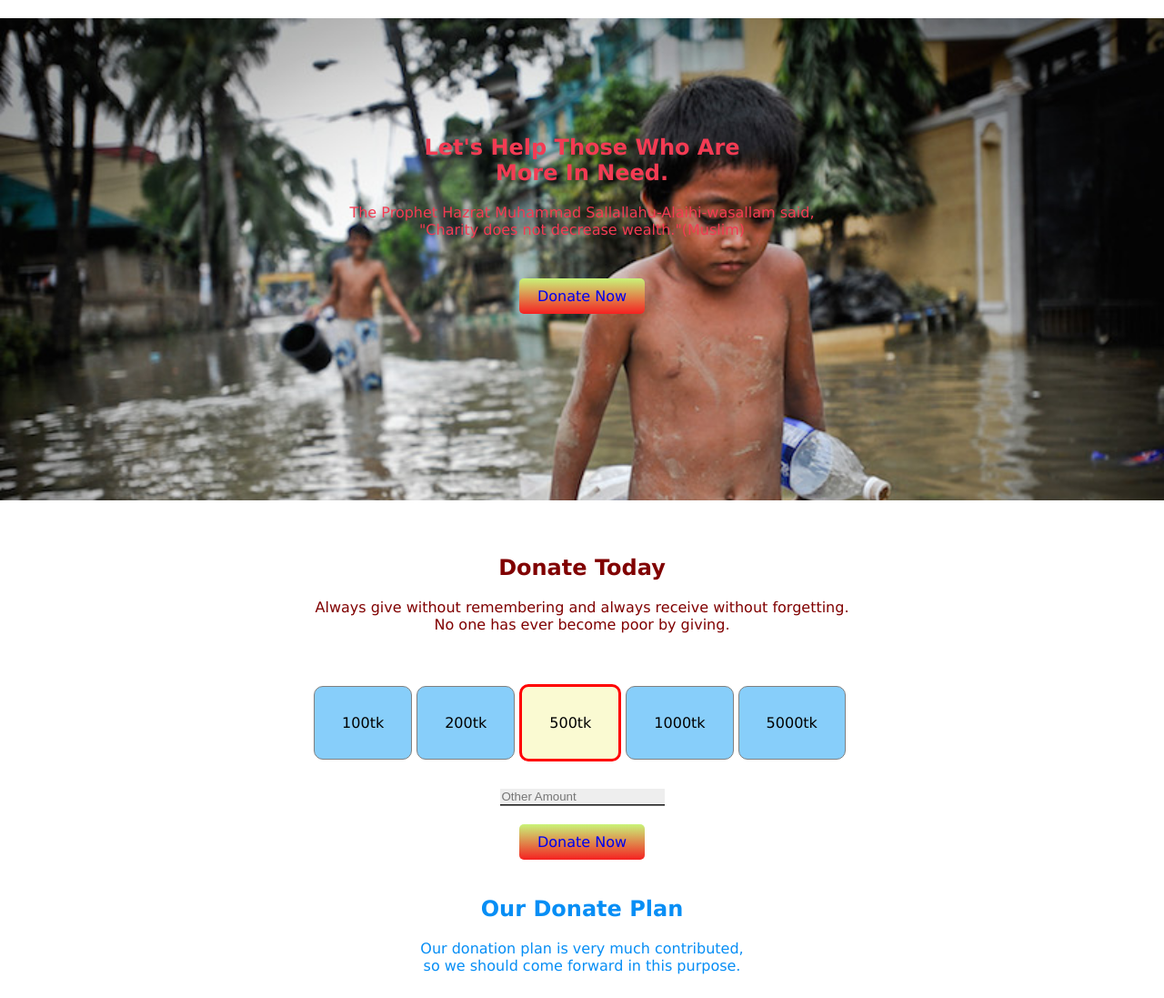
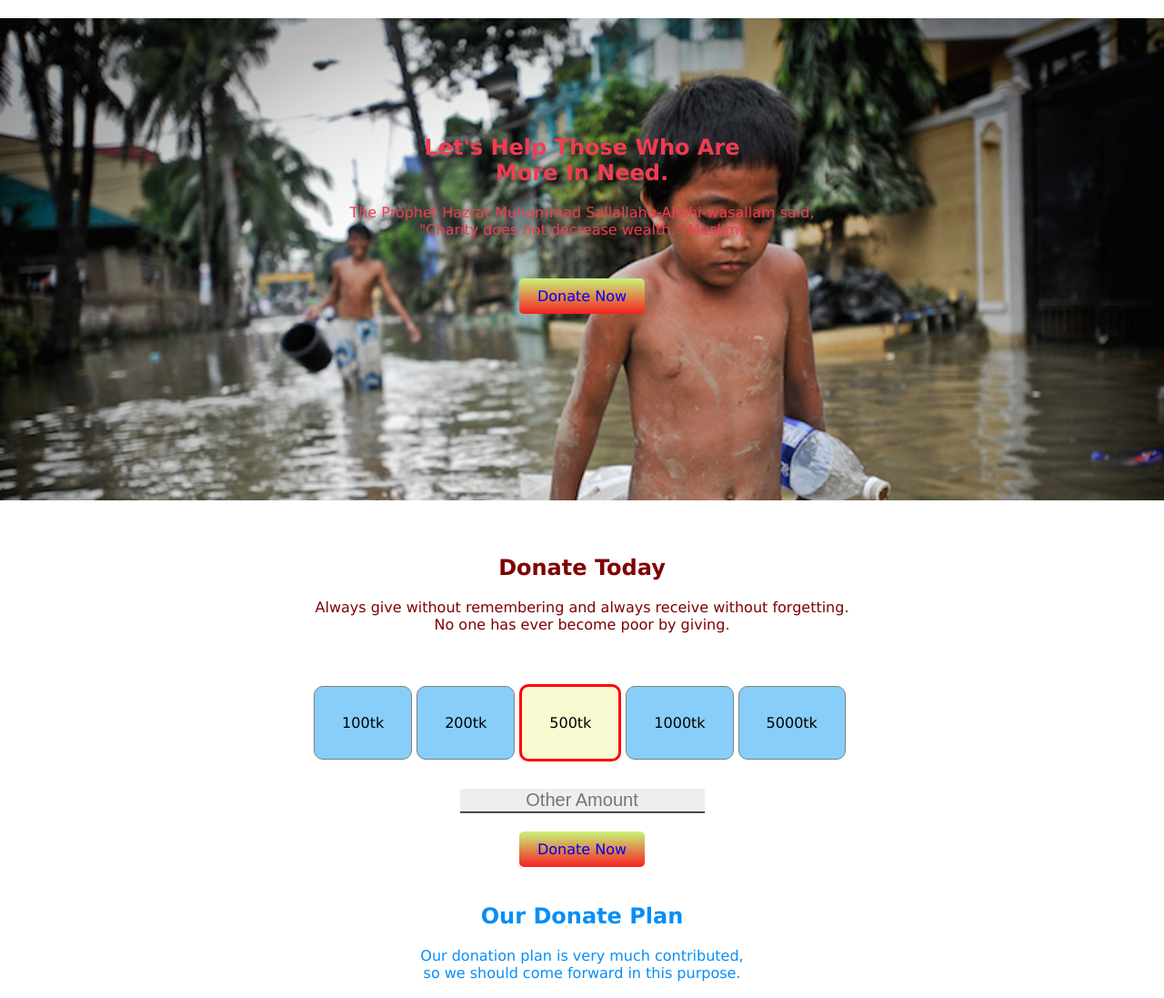
Before and after one commit to jannatulferdausirin/Donate-peoples, a plain HTML site: page index.html in a window 1280 px wide. Shown: the top 1097 px of the page at 91% size. Drawn offline with Linux system fonts and the light colour scheme.

Commit message:
other-amount-corrected

```diff
--- a/style.css
+++ b/style.css
@@ -95,6 +95,12 @@ background-color:lightgoldenrodyellow
     display: flex;
     align-items: center;
     justify-content: center;}
+    .no-outline{
+        text-align: center;
+        font-size: 20px;
+        background-color:white;
+        border-bottom: 10px soloid black;
+    }
 
 .doll input{
     margin: 0% auto;
```
